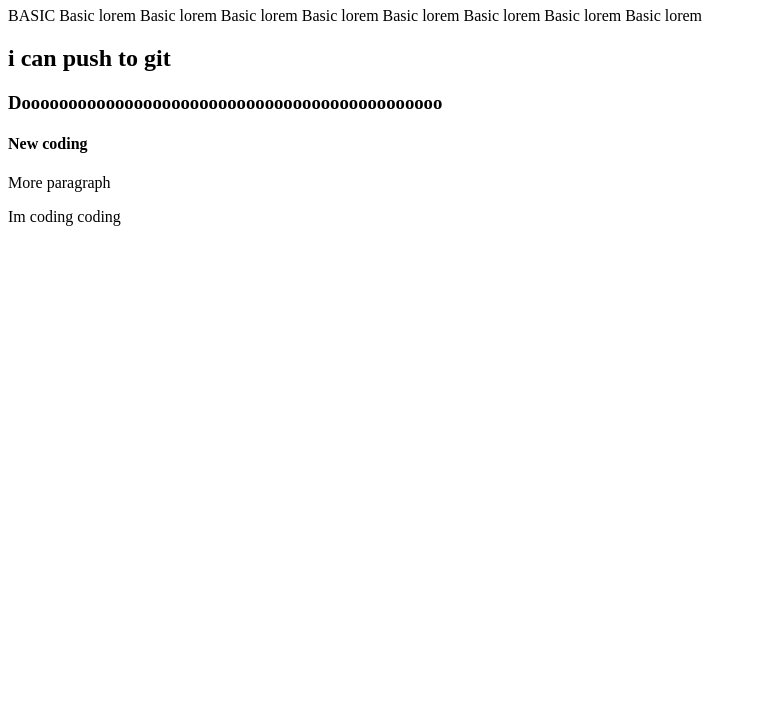
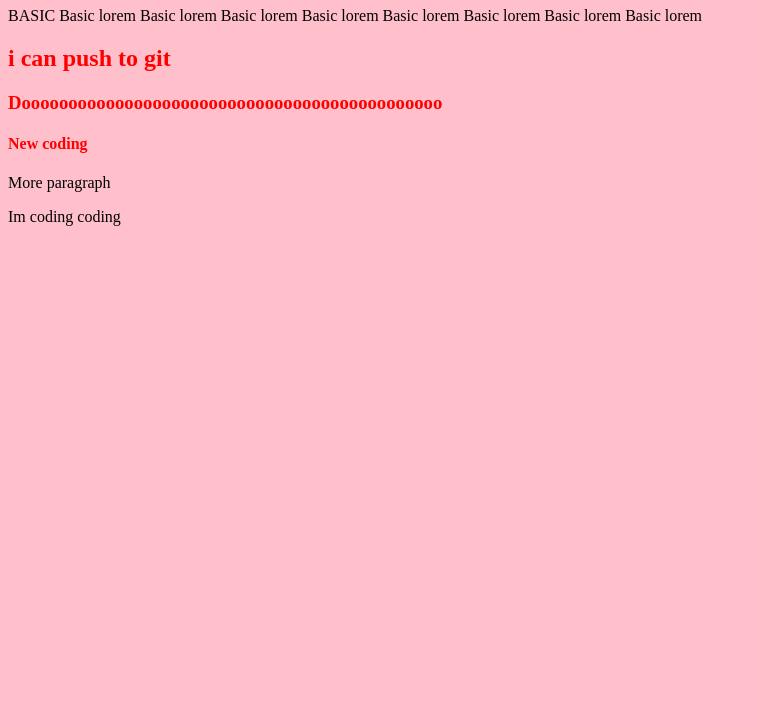
Before and after one commit to DevRazel/Second-repo-basic, a plain HTML site: page index.html in a window 1280 px wide. Shown: the part 73-800 px from the top of the page, without its empty margins (0-757 px from the left). Drawn offline with Linux system fonts and the light colour scheme.

Commit message:
added color in h2 h3 h4

```diff
--- a/index.html
+++ b/index.html
@@ -4,6 +4,7 @@
     <meta charset="UTF-8" />
     <meta http-equiv="X-UA-Compatible" content="IE=edge" />
     <meta name="viewport" content="width=device-width, initial-scale=1.0" />
+    <link rel="stylesheet" href="style.css">
     <title>Git Repo</title>
   </head>
   <body>
--- a/style.css
+++ b/style.css
@@ -1,3 +1,9 @@
 body {
   background: pink;
 }
+
+h2,
+h3,
+h4 {
+  color: red;
+}
```
